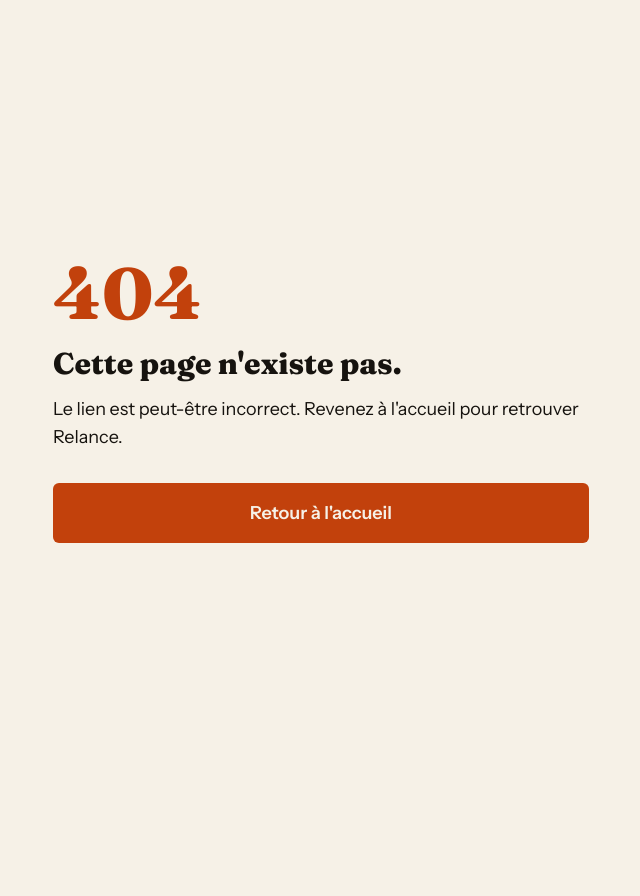
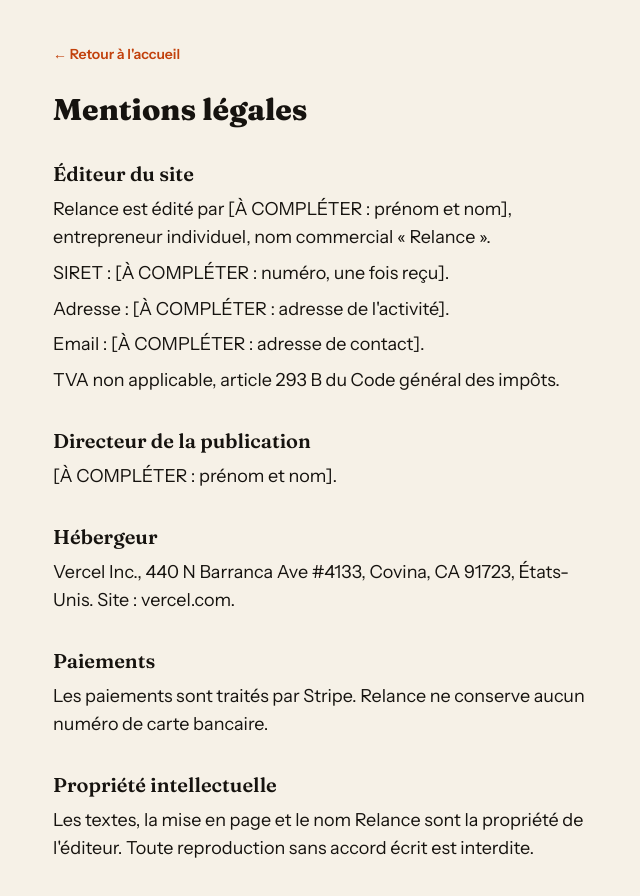
Before and after one commit to fabiendarrietlog-collab/Relance, a Next.js app: page /mentions-legales in a window 1280 px wide. Before the commit this address had no page. Shown: the top 896 px of the page, without its empty margins (319-959 px from the left). Before the commit the page ends 800 px from the top, so only its background shows below. Built offline with nearby package versions, Linux system fonts and the light colour scheme.

Commit message:
Create page.tsx

```diff
--- /dev/null
+++ b/app/mentions-legales/page.tsx
@@ -0,0 +1,55 @@
+import type { Metadata } from "next";
+
+export const metadata: Metadata = {
+  title: "Mentions légales | Relance",
+};
+
+export default function MentionsLegales() {
+  return (
+    <main className="mx-auto max-w-xl px-5 py-10 font-texte">
+      <a href="/" className="text-sm font-semibold text-rouille">
+        &larr; Retour à l&apos;accueil
+      </a>
+      <h1 className="mt-6 font-titre text-3xl font-extrabold">
+        Mentions légales
+      </h1>
+
+      <h2 className="mt-8 font-titre text-xl font-semibold">Éditeur du site</h2>
+      <p className="mt-2">
+        Relance est édité par [À COMPLÉTER : prénom et nom], entrepreneur
+        individuel, nom commercial « Relance ».
+      </p>
+      <p className="mt-2">SIRET : [À COMPLÉTER : numéro, une fois reçu].</p>
+      <p className="mt-2">Adresse : [À COMPLÉTER : adresse de l&apos;activité].</p>
+      <p className="mt-2">Email : [À COMPLÉTER : adresse de contact].</p>
+      <p className="mt-2">
+        TVA non applicable, article 293 B du Code général des impôts.
+      </p>
+
+      <h2 className="mt-8 font-titre text-xl font-semibold">
+        Directeur de la publication
+      </h2>
+      <p className="mt-2">[À COMPLÉTER : prénom et nom].</p>
+
+      <h2 className="mt-8 font-titre text-xl font-semibold">Hébergeur</h2>
+      <p className="mt-2">
+        Vercel Inc., 440 N Barranca Ave #4133, Covina, CA 91723, États-Unis.
+        Site : vercel.com.
+      </p>
+
+      <h2 className="mt-8 font-titre text-xl font-semibold">Paiements</h2>
+      <p className="mt-2">
+        Les paiements sont traités par Stripe. Relance ne conserve aucun numéro
+        de carte bancaire.
+      </p>
+
+      <h2 className="mt-8 font-titre text-xl font-semibold">
+        Propriété intellectuelle
+      </h2>
+      <p className="mt-2">
+        Les textes, la mise en page et le nom Relance sont la propriété de
+        l&apos;éditeur. Toute reproduction sans accord écrit est interdite.
+      </p>
+    </main>
+  );
+}
```
